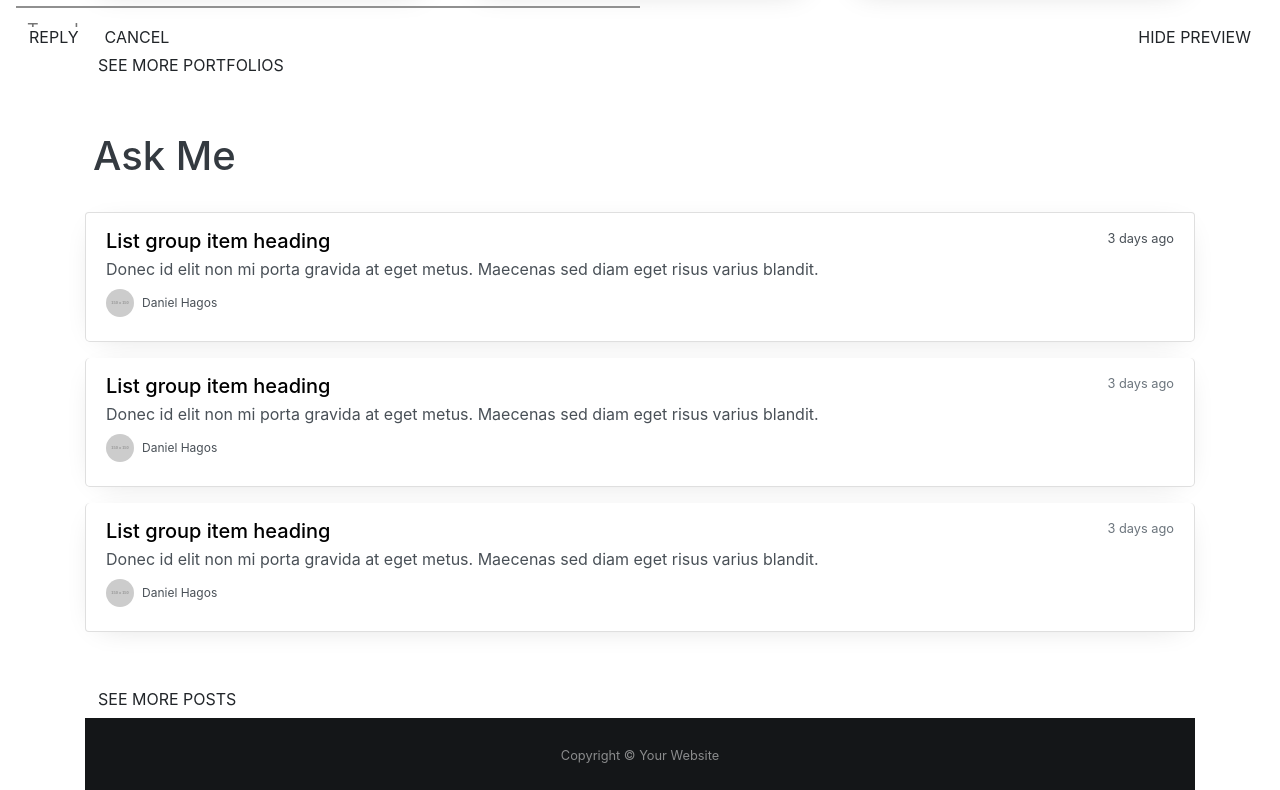
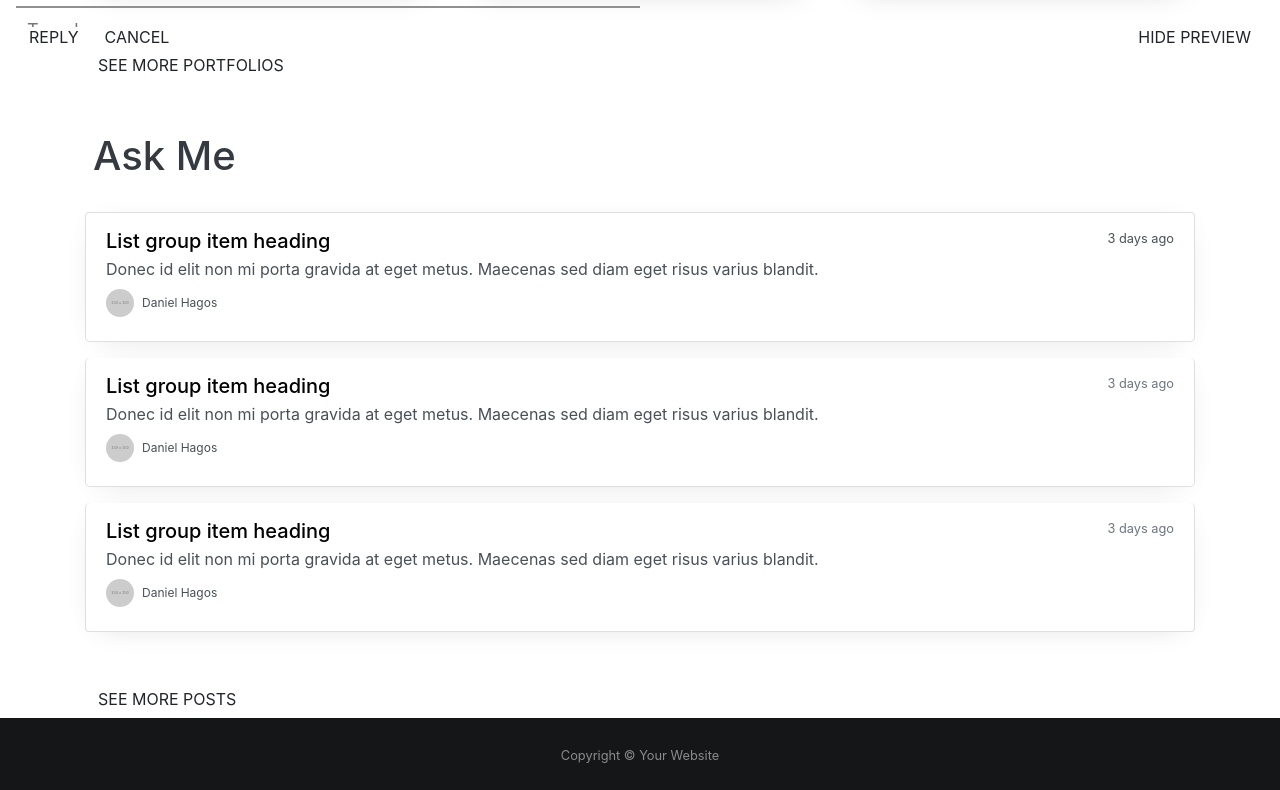
Before and after one commit to dannyzsea/javatechisland, a Next.js app: page / in a window 1280 px wide. Shown: the part 909-1699 px from the top of the page. Built offline with nearby package versions, Linux system fonts and the light colour scheme.

Commit message:
I updated root _app.js

```diff
--- a/pages/_app.js
+++ b/pages/_app.js
@@ -1,16 +1,25 @@
 import "../styles/index.scss";
 import "bootstrap/dist/css/bootstrap.min.css";
-import Nav from "../components/shared/Nav";
+import WebNav from "../components/shared/WebNav";
 import Banner from "../components/shared/Banner";
 
 function MyApp({ Component, pageProps }) {
+ const  isHomePage=()=>Component.name==="Home";
   return (
     <div className="portfolio-app">
-    <Nav/>
-   {Component.name==="Home"&&<Banner/>}
+    <WebNav/>
+   {isHomePage() && <Banner/>}
     <div className="container">
   <Component {...pageProps} />
   </div>
+  {
+    isHomePage() &&
+  <footer id="sticky-footer" className="py-4 bg-black text-white-50 py-3">
+        <div className="container text-center">
+          <small>Copyright &copy; Your Website</small>
+        </div>
+      </footer>
+      }
 </div>
     );
 }
--- a/pages/index.js
+++ b/pages/index.js
@@ -175,13 +175,7 @@ const Home = () => (
         </div>
       </div>
       {/* REPLIER ENDS */}
-      {/* FOOTER STARTS */}
-      <footer id="sticky-footer" className="py-4 bg-black text-white-50 py-3">
-        <div className="container text-center">
-          <small>Copyright &copy; Your Website</small>
-        </div>
-      </footer>
-      {/* FOOTER ENDS */}
+
     </>
   );
 
```
Also changed, not shown: package.json (+5 -3 lines), components/shared/WebNav.js (renamed from components/shared/Nav.js), 1 other file (tests, documents, lock files or other folders).
